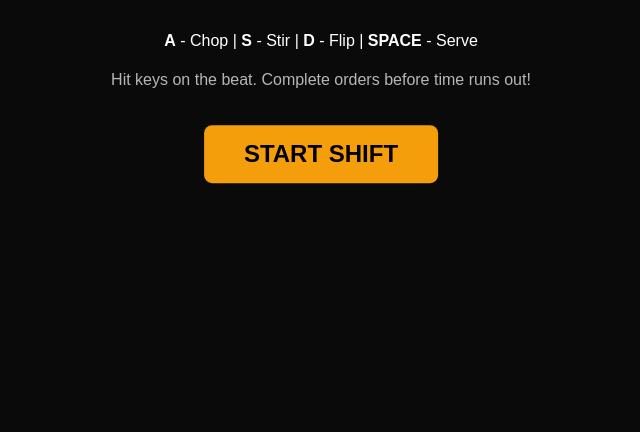
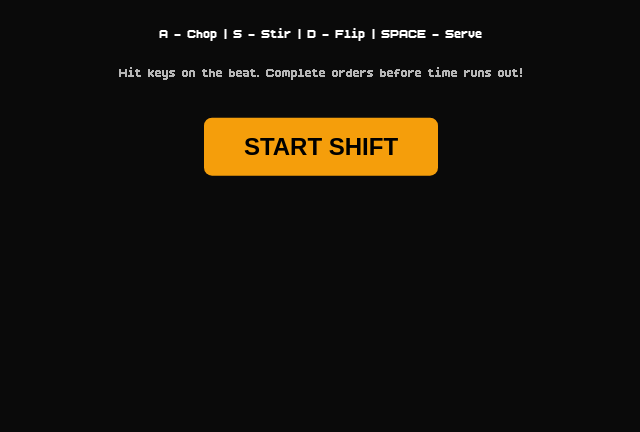
Before and after one commit to kashsuks/cooked-beat, a plain HTML site: page index.html in a window 1280 px wide. Shown: the part 368-800 px from the top of the page, without its empty margins (319-959 px from the left). Drawn offline with nearby package versions, Linux system fonts and the light colour scheme.

Commit message:
feat: new font usage

```diff
--- a/styles.css
+++ b/styles.css
@@ -1,3 +1,10 @@
+@font-face {
+    font-family: 'BoldPixels';
+    src: url('src/BoldPixels.ttf') format('truetype');
+    font-weight: normal;
+    font-style: normal;
+}
+
 * {
     margin: 0;
     padding: 0;
@@ -5,7 +12,7 @@
 }
 
 body {
-    font-family: sans-serif;
+    font-family: 'BoldPixels', sans-serif;
     overflow: hidden;
     background: #0a0a0a;
 }
```
